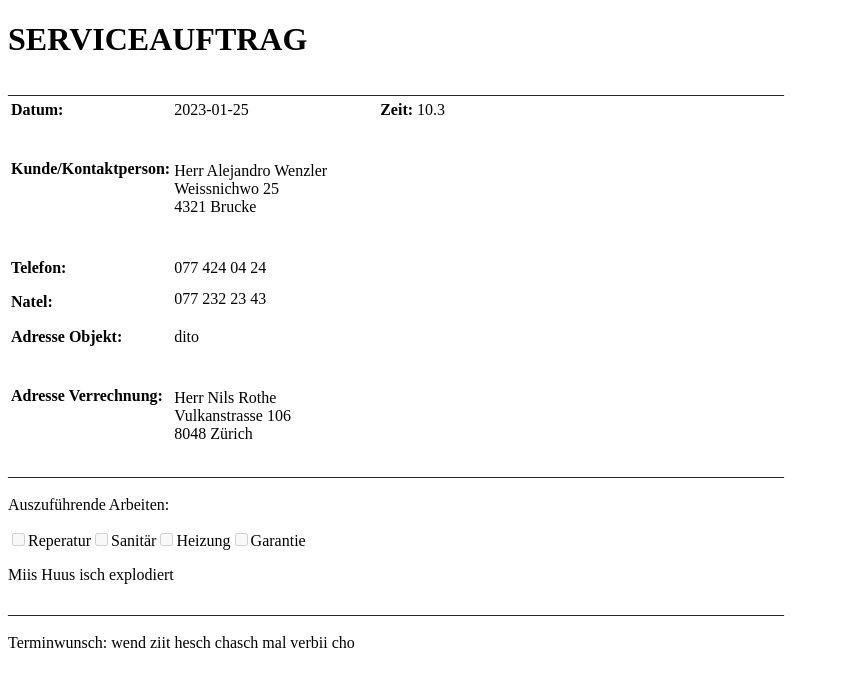
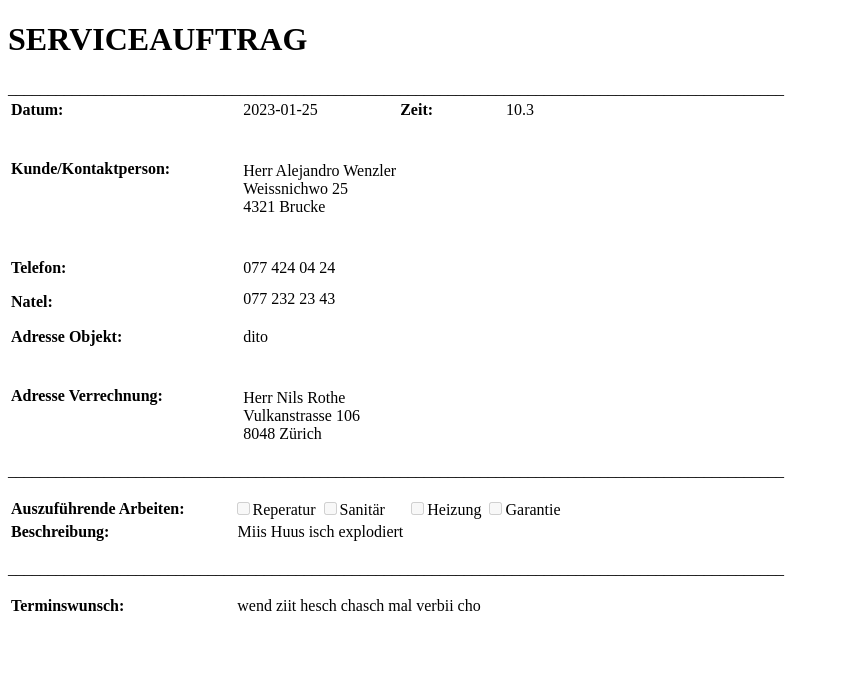
Before and after one commit to deepspace1000/M295-Projekt, a PHP site: page /pdf.php in a window 1280 px wide. Shown: the top 687 px of the page, without its empty margins (0-841 px from the left). Run offline with PHP 8.4, Linux system fonts and the light colour scheme; the visitor is signed in with stand-in values (Sample User, id 1); data comes from the database, SQL or seed files in the repository.

Commit message:
BIN FERTIG AMK
Bin fertig jungs

```diff
--- a/src/pdf.php
+++ b/src/pdf.php
@@ -71,7 +71,10 @@
     </table>
 
     <p>_________________________________________________________________________________________________</p>
-    <p>Auszuführende Arbeiten: </p>
+    <table>
+            <tr>
+                    <td><b>Auszuführende Arbeiten: </b></td>
+                    <td class="text5">
                         <?php
                             foreach($arbeiten as $value){
                                 $checked = "";
@@ -82,7 +85,9 @@
                             }
                             echo "<input type='checkbox' id='reperatur' disabled='disabled' $checked>";
                             echo "<lable for='reperatur'>Reperatur</lable>";
+                        ?>
 
+                        <?php
                             foreach($arbeiten as $value){
                                 $checked = "";
                                 if($value == "Sanitaer"){
@@ -92,7 +97,11 @@
                             }
                             echo "<input type='checkbox' id='sanitaer' disabled='disabled' $checked>";
                             echo "<lable for='sanitaer'>Sanitär</lable>";
+                        ?>
+                    </td>
 
+                    <td>
+                        <?php
                             foreach($arbeiten as $value){
                                 $checked = "";
                                 if($value == "Heizung"){
@@ -102,7 +111,9 @@
                             }
                             echo "<input type='checkbox' id='heizung' disabled='disabled' $checked>";
                             echo "<lable for='heizung'>Heizung</lable>";
+                        ?>
 
+                        <?php
                             foreach($arbeiten as $value){
                                 $checked = "";
                                 if($value == "Garantie"){
@@ -113,8 +124,20 @@
                             echo "<input type='checkbox' id='garantie' disabled='disabled' $checked>";
                             echo "<lable for='garantie'>Garantie</lable>";
                         ?>
-    <p><?php echo $row->Beschreibung; ?></p>
+                    </td>
+                </tr>
+
+            <tr>
+                <td><b>Beschreibung: </b></td>
+                <td class="text6"><?php echo $row->Beschreibung; ?></td>
+            </tr>
+    </table>
     <p>_________________________________________________________________________________________________</p>
-    <p>Terminwunsch: <?php echo $row->Terminwunsch; ?></p>
+    <table>
+        <tr>
+            <td><b>Terminswunsch: </b></td>
+            <td class="text7"><?php echo $row->Terminwunsch; ?></td>
+        </tr>
+    </table>
 </body>
 </html>
--- a/src/style_pdf.css
+++ b/src/style_pdf.css
@@ -1,9 +1,9 @@
 .text1{
-    padding-right: 50px;
+    padding-left: 70px;
 }
 
 .text2{
-    padding-right: 50px;
+    padding-left: 70px;
     padding-top: 40px;
 }
 
@@ -14,3 +14,15 @@
 .text4{
     padding-top: 10px;
 }
+
+.text5{
+    padding-left: 45px;
+}
+
+.text6{
+    padding-left: 50px;
+}
+
+.text7{
+    padding-left: 110px;
+}
```
Lines whose indentation alone changed are shown as unchanged.
